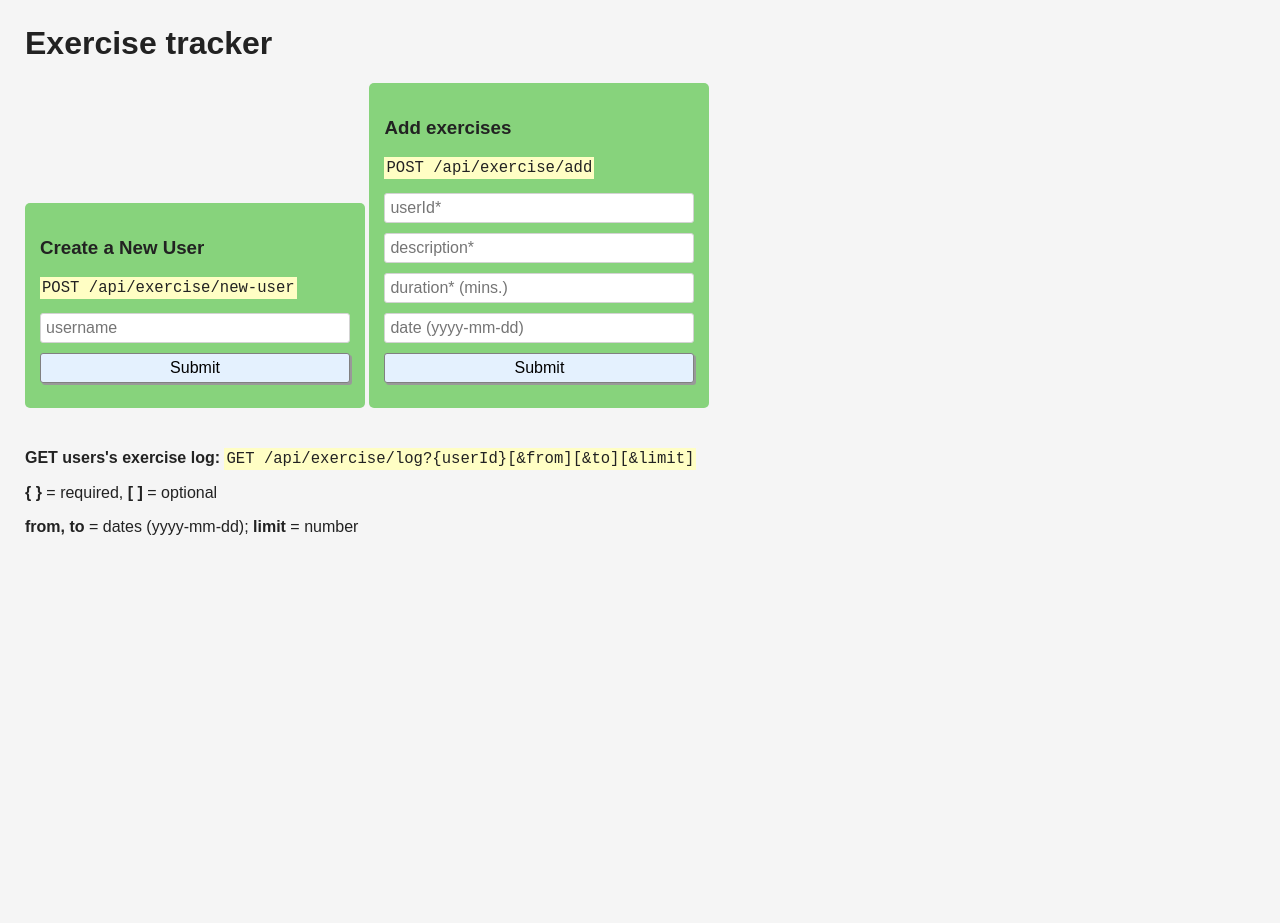
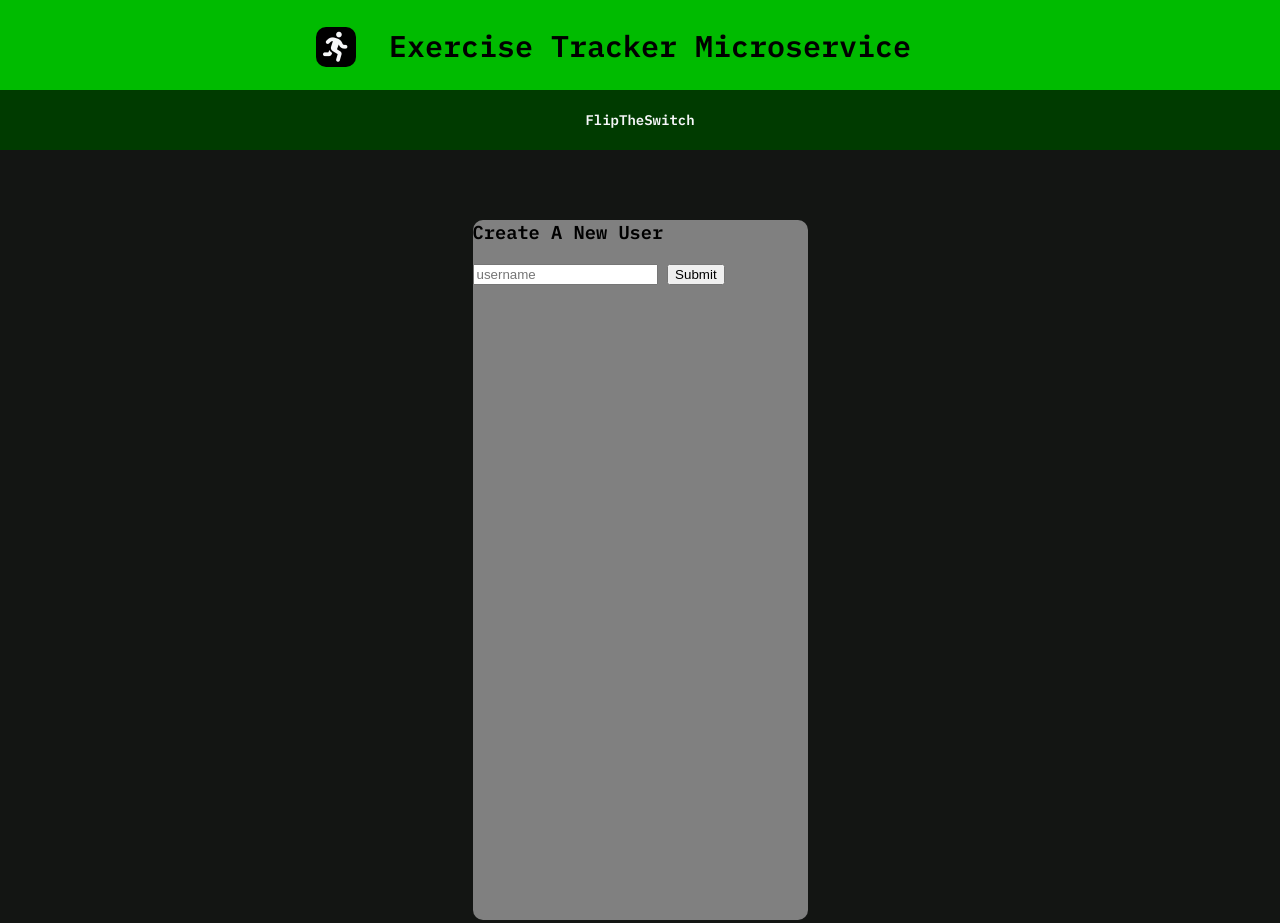
Before and after one commit to ryanajones/Exercise-Tracker-Microservice, a website: page views/index.html in a window 1280 px wide. Before the commit the page ends 800 px from the top, so only its background shows below. Drawn offline with Linux system fonts and the light colour scheme; files that its build step writes are made by us from their sources.

Commit message:
added baasic layout of interface including titles, background colors, and outlines of the app

```diff
--- a/public/style.css
+++ b/public/style.css
@@ -1,64 +1,71 @@
+@import url("https://fonts.googleapis.com/css2?family=IBM+Plex+Mono:wght@600&display=swap");
 
-* {
+*,
+*:before,
+*:after {
   box-sizing: border-box;
 }
 
 body {
-  font-family:sans-serif;
-  margin: 25px;
-  color: #222;
-  background-color: #f5f5f5;
+  margin: 0;
+  background-color: #131513;
+  font-family: "IBM Plex Mono", monospace;
 }
 
-h1 {
-  font-weight: bold;
-
+.mainNav {
+  display: flex;
+  justify-content: center;
+  align-items: center;
+  width: 100vw;
+  height: 90px;
+  background-color: #00bb00;
+  font: 30px "IBM Plex Mono", monospace;
 }
 
-.bold {
-  font-weight: bold;
+.mainTitle {
+  padding-left: 20px;
 }
 
-p {
-  max-width: 900px;
+.fa-running {
+  position: absolute;
+  left: 7px;
+  top: 5px;
+  color: #f6f7f9;
 }
 
-form {
-  margin-bottom: 25px;
-  padding: 15px;
-  background-color: #87D37C;
-  display: inline-block;
-  width: 100%;
-  max-width: 340px;
-  border-radius: 5px;
+.logoBackground {
+  position: absolute;
+  left: 316px;
+  top: 27px;
+  width: 40px;
+  height: 40px;
+  border-radius: 10px;
+  background-color: black;
 }
 
-input {
-  display: block;
-  margin-bottom: 10px;
-  padding: 5px;
-  width: 100%;
-  border: 1px solid lightgrey;
-  border-radius: 3px;
-  font-size: 16px;
+.subTitle {
+  color: #f6f7f9;
+  font: 14px "IBM Plex Mono", monospace;
 }
 
-input[type=submit] {
-  font-size: 16px;
-  border-radius: 3px;
-  background-color: #E4F1FE;
-  border: 1px solid grey;
-  box-shadow: 2px 2px #999;
-  cursor: pointer;
+.subNav {
+  display: flex;
+  justify-content: center;
+  align-items: center;
+  width: 100vw;
+  height: 60px;
+  background-color: #003b00;
 }
 
-input[type=submit]:hover {
-  background-color: #FFFEC4;
+.container {
+  width: 100vw;
+  height: 100vh;
 }
 
-code {
-  font-family: monospace;
-  font-size: 1.2em;
-  background-color: #FFFEC4;
-  padding: 2px;
+.app {
+  margin: 70px auto 0 auto;
+  width: 335px;
+  height: 700px;
+  border-radius: 10px;
+  background-color: grey;
 }
--- a/views/index.html
+++ b/views/index.html
@@ -1,15 +1,41 @@
 <!DOCTYPE html>
-<html>
+<html lang="en">
 
-   <head>
-      <title>Exercise Tracker | Free Code Camp</title>
-      <link rel="shortcut icon" href="https://cdn.hyperdev.com/us-east-1%3A52a203ff-088b-420f-81be-45bf559d01b1%2Ffavicon.ico" type="image/x-icon"/>
-      <link href="https://fonts.googleapis.com/css?family=Roboto" rel="stylesheet" type="text/css">
-      <link href="style.css" rel="stylesheet" type="text/css">
-   </head>
+<head>
+  <meta charset="UTF-8">
+  <meta name="viewport" content="width=device-width, initial-scale=1.0">
+  <title>Exercise Tracker Microservice</title>
+  <link rel="stylesheet" href="/public/style.css">
+  <script src="https://kit.fontawesome.com/6aab1b61bc.js" crossorigin="anonymous"></script>
+</head>
 
-   <body>
-      <div class="container">
+<body>
+  <div class="mainNav">
+    <div class="logoBackground">
+      <i class="fas fa-running"></i>
+    </div>
+    <div class="mainTitle">
+      Exercise Tracker Microservice
+    </div>
+  </div>
+  <div class="subNav">
+    <div class="subTitle">FlipTheSwitch</div>
+  </div>
+  <div class="container">
+    <div class="app">
+      <form action="/api/exercise/new-user" method="post">
+        <h3>Create A New User</h3>
+        <input id="usernameInput" type="text" name="username" placeholder="username">
+        <input type="submit" value="Submit">
+      </form>
+
+    </div>
+  </div>
+</body>
+
+</html>
+
+<!--  <div class="container">
          <h1>Exercise tracker</h1>
           <form action="/api/exercise/new-user" method="post">
             <h3>Create a New User</h3>
@@ -29,7 +55,4 @@
           <p><strong>GET users's exercise log: </strong><code>GET /api/exercise/log?{userId}[&amp;from][&amp;to][&amp;limit]</code></p>
           <p><strong>{ }</strong> = required, <strong>[ ]</strong> = optional</p>
           <p><strong>from, to</strong> = dates (yyyy-mm-dd); <strong>limit</strong> = number</p>
-      </div>
-   </body>
-
-</html>
+      </div> -->
```
Also changed, not shown: 1 other file.
